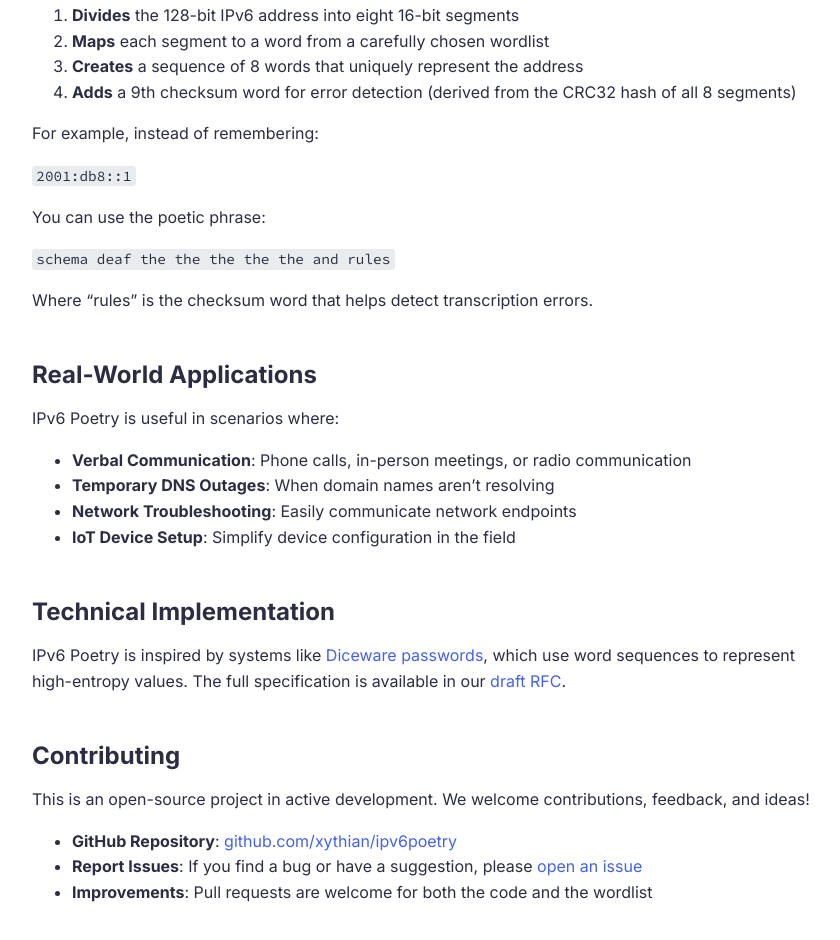
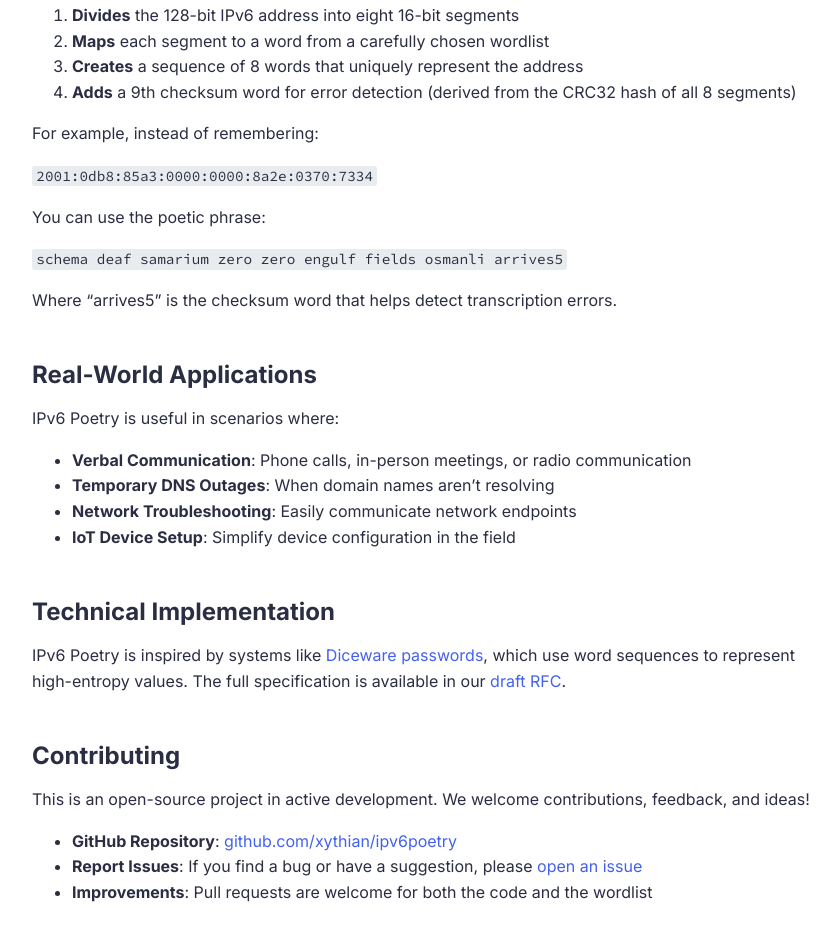
Before and after one commit to xythian/ipv6poetry, an Astro site in the folder web/: page / in a window 1280 px wide. Shown: the part 1531-2471 px from the top of the page, without its empty margins (208-1048 px from the left). Built offline with nearby package versions, Linux system fonts and the light colour scheme; Astro itself is replaced by a stand-in of ours.

Commit message:
fix example

```diff
--- a/web/src/components/explainer.md
+++ b/web/src/components/explainer.md
@@ -23,13 +23,13 @@ The IPv6 Poetry system:
 
 For example, instead of remembering:
 
-`2001:db8::1`
+`2001:0db8:85a3:0000:0000:8a2e:0370:7334`
 
 You can use the poetic phrase:
 
-`schema deaf the the the the the and rules`
+`schema deaf samarium zero zero engulf fields osmanli arrives5`
 
-Where "rules" is the checksum word that helps detect transcription errors.
+Where "arrives5" is the checksum word that helps detect transcription errors.
 
 ## Real-World Applications
 
```
